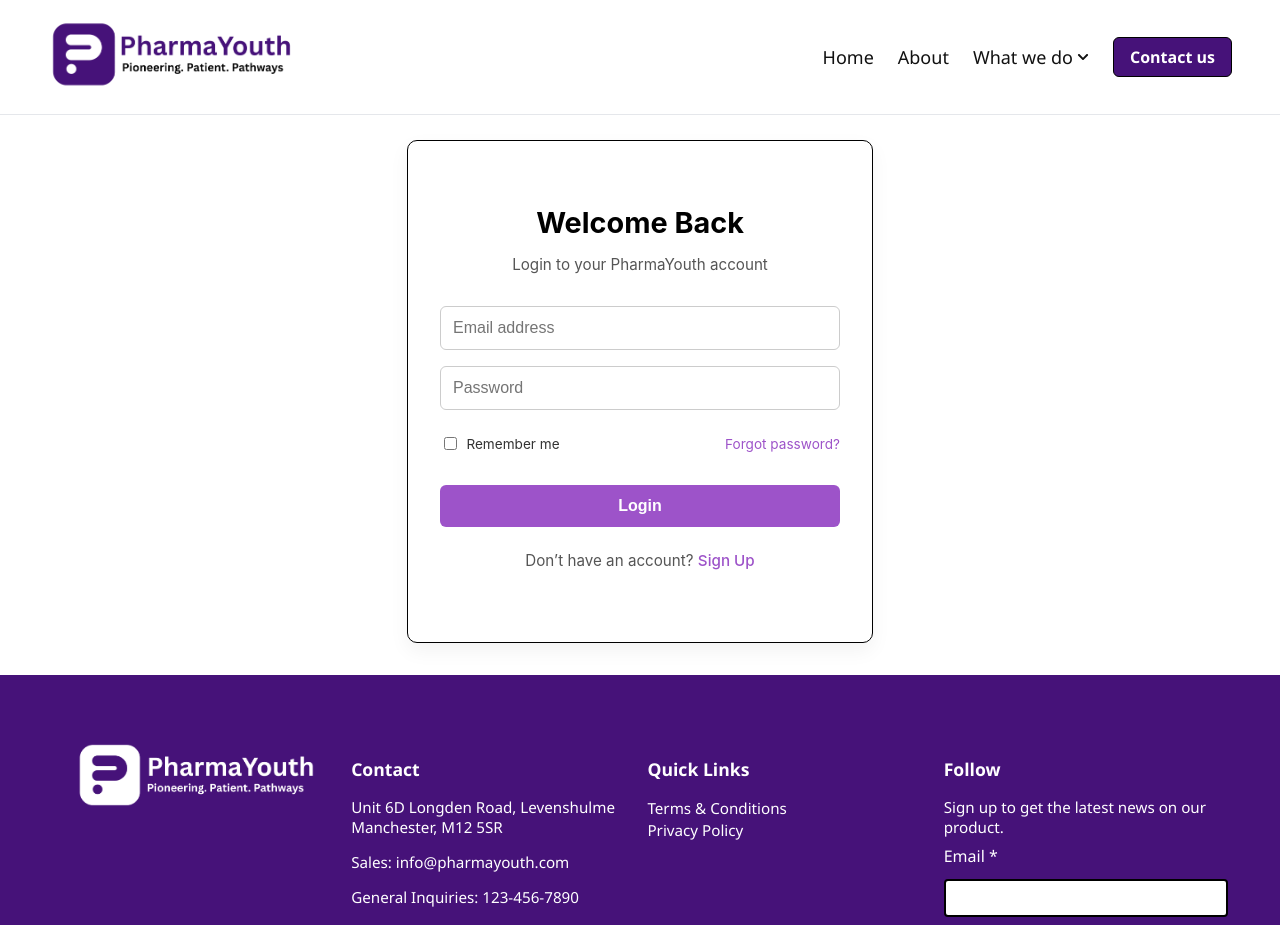
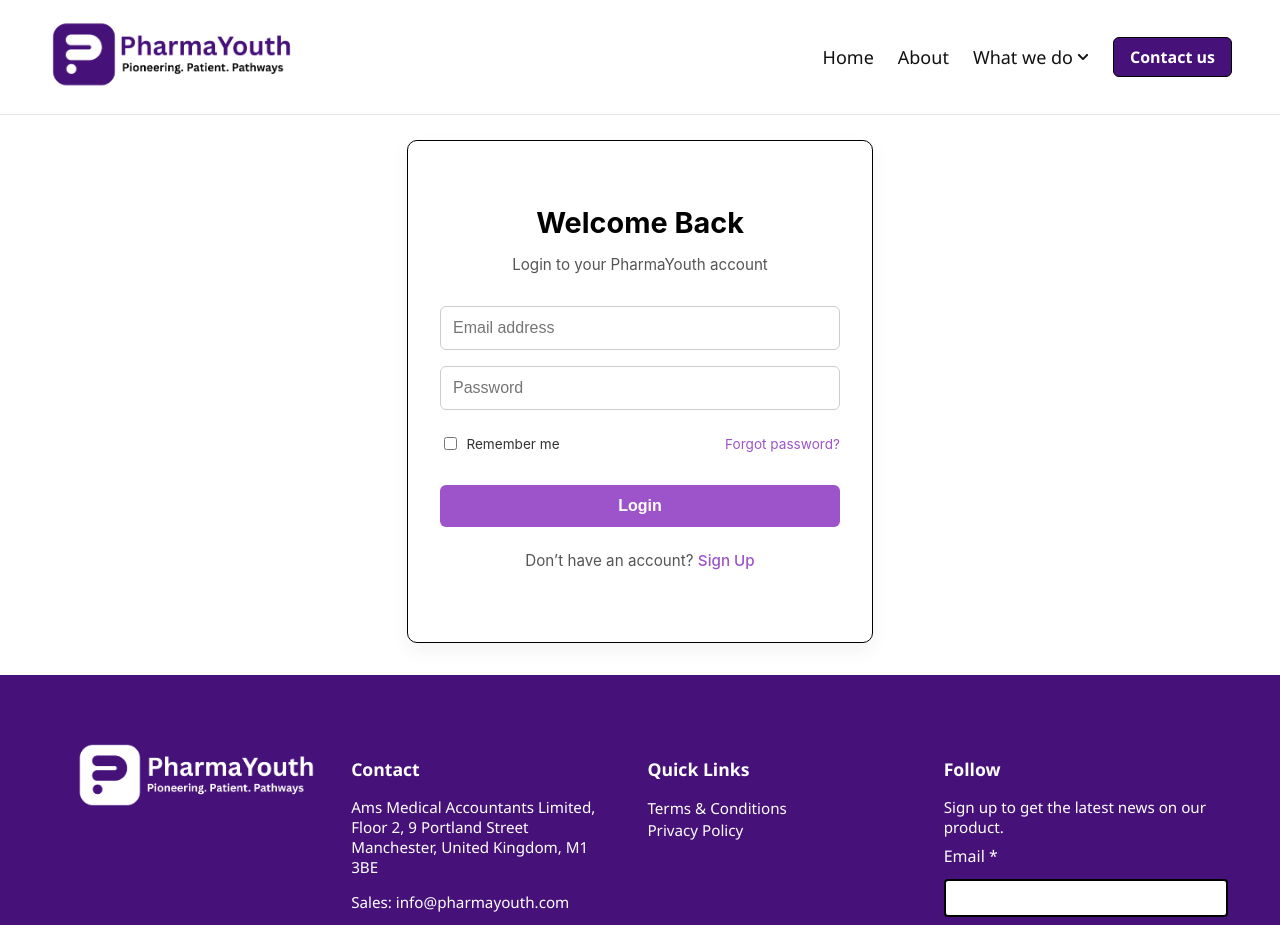
Before and after one commit to haseeb-ars/pharmayouth, a React (Create React App) app: page /login in a window 1280 px wide. Shown: the top 925 px of the page. Built offline with nearby package versions, Linux system fonts and the light colour scheme.

Commit message:
content changes

```diff
--- a/src/components/Footer.js
+++ b/src/components/Footer.js
@@ -18,7 +18,7 @@
 
         <div className="footer-column">
           <h3>Contact</h3>
-          <p>Unit 6D Longden Road, Levenshulme<br />Manchester, M12 5SR</p>
+          <p>Ams Medical Accountants Limited, Floor 2, 9 Portland Street<br />Manchester, United Kingdom, M1 3BE</p>
           <p>Sales: info@pharmayouth.com</p>
           <p>General Inquiries: 123-456-7890</p>
           <p>Customer Care: care@pharmayouth.com</p>
```
